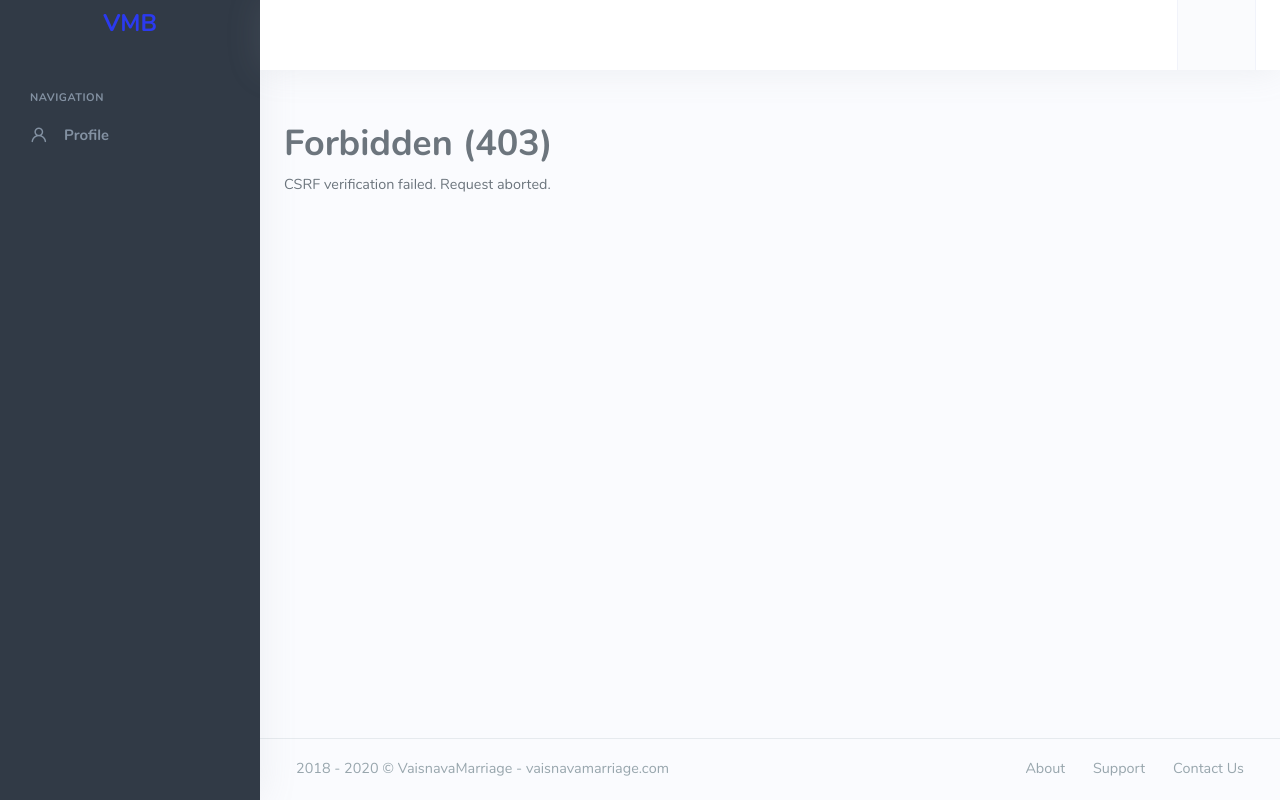
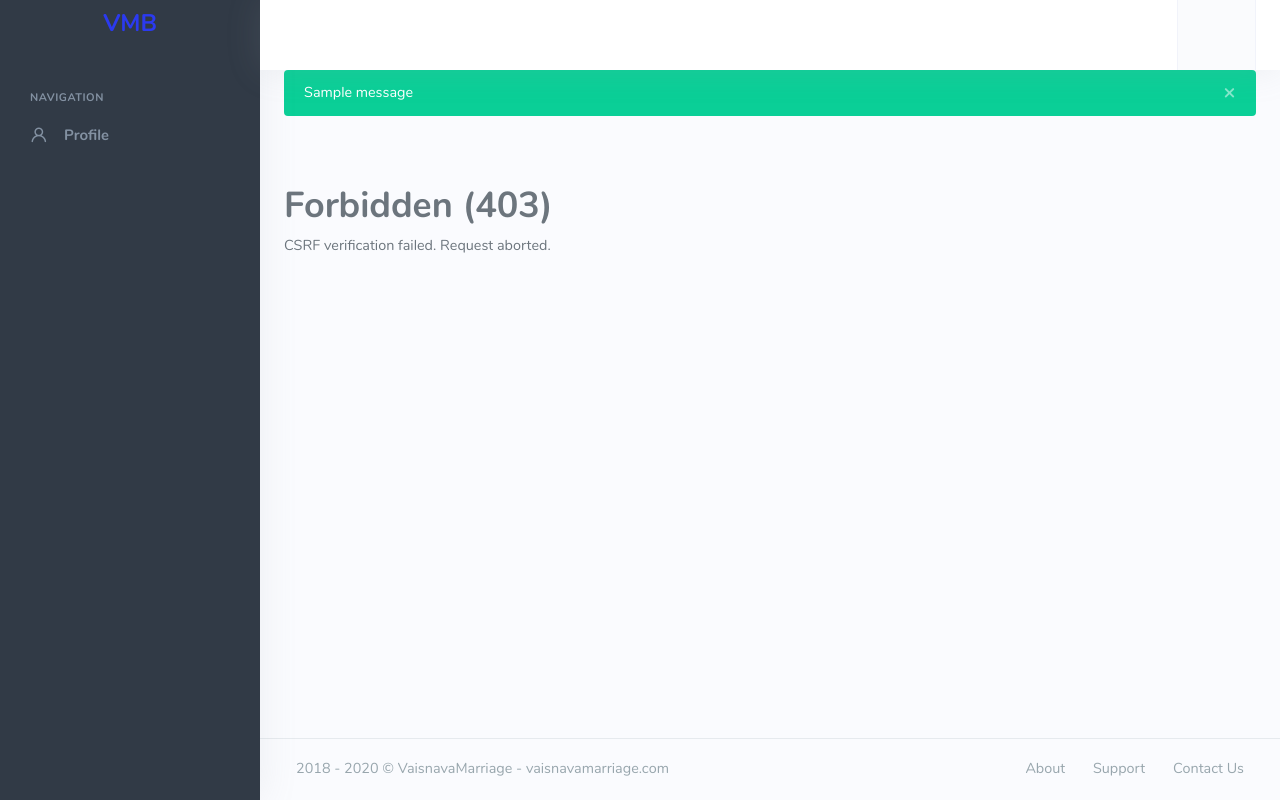
Before and after one commit to jpsoffice/vmb, a Django app: template vmb/templates/403.html in a window 1280 px wide. Run offline with Django 3.2, Linux system fonts and the light colour scheme; the template is opened without the code that fills it, so the values that code supplies are empty; tables that the repository leaves empty hold one stand-in row (values such as "Sample post"); one stand-in notice (Sample message) is shown; some libraries are stand-ins or nearby versions.

Commit message:
Show alert message on registration completion.

```diff
--- a/vmb/templates/base.html
+++ b/vmb/templates/base.html
@@ -101,6 +101,18 @@
             </div>
             <!-- end Topbar -->
             <div class="container-fluid">
+                {% if messages %}
+                <div class="messages">
+                    {% for message in messages %}
+                    <div class="alert alert-{{ message.level_tag }} alert-dismissible bg-{{ message.level_tag }} text-white border-0 fade show" role="alert">
+                        <button type="button" class="close" data-dismiss="alert" aria-label="Close">
+                            <span aria-hidden="true">&times;</span>
+                        </button>
+                        {{message}}
+                    </div>
+                    {% endfor %}
+                </div>
+                {% endif %}
 
                 <!-- start page title -->
                 <div class="row">
```
Also changed, not shown: vmb/matrimony/views.py (+7 -0 lines).
